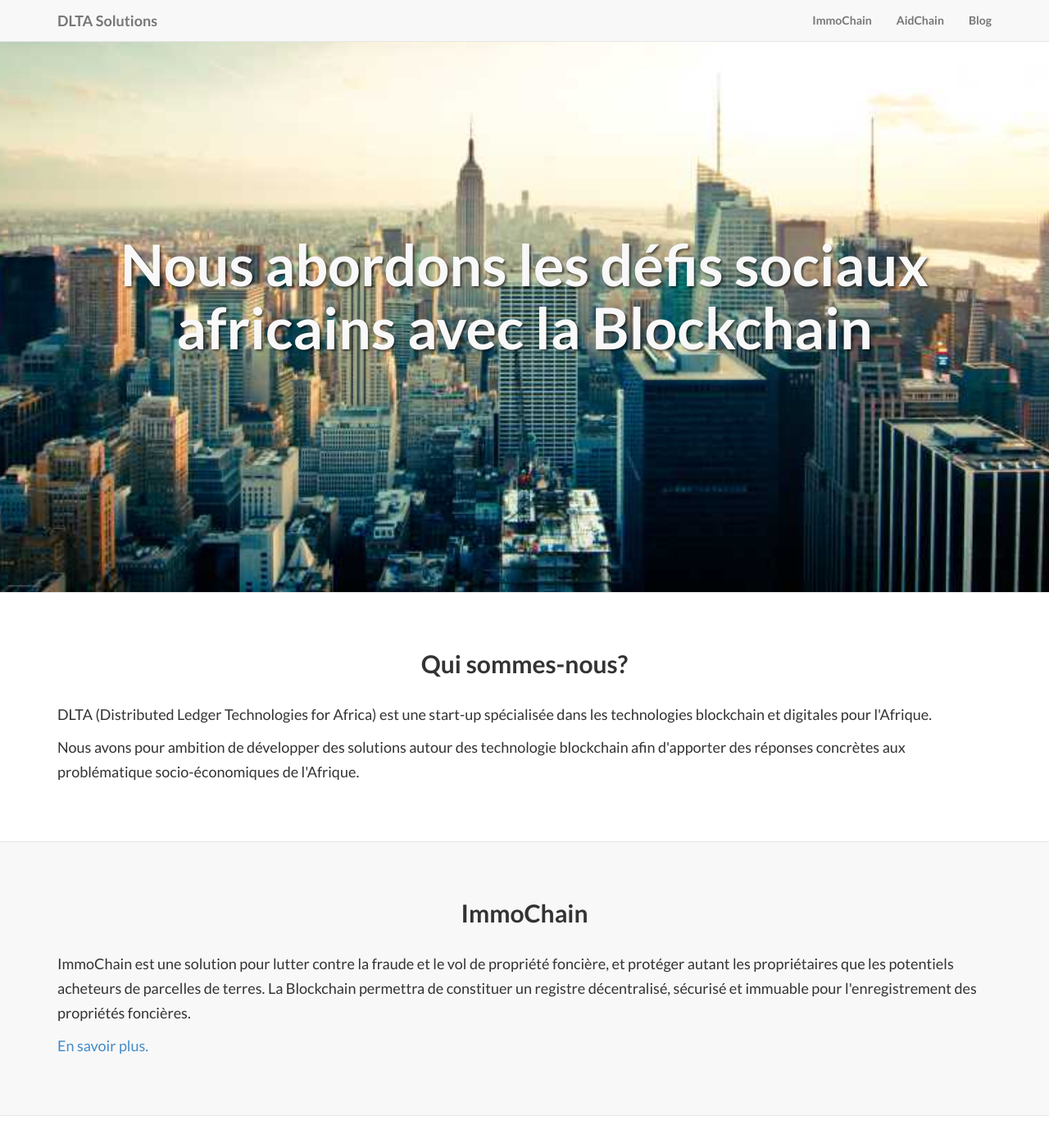
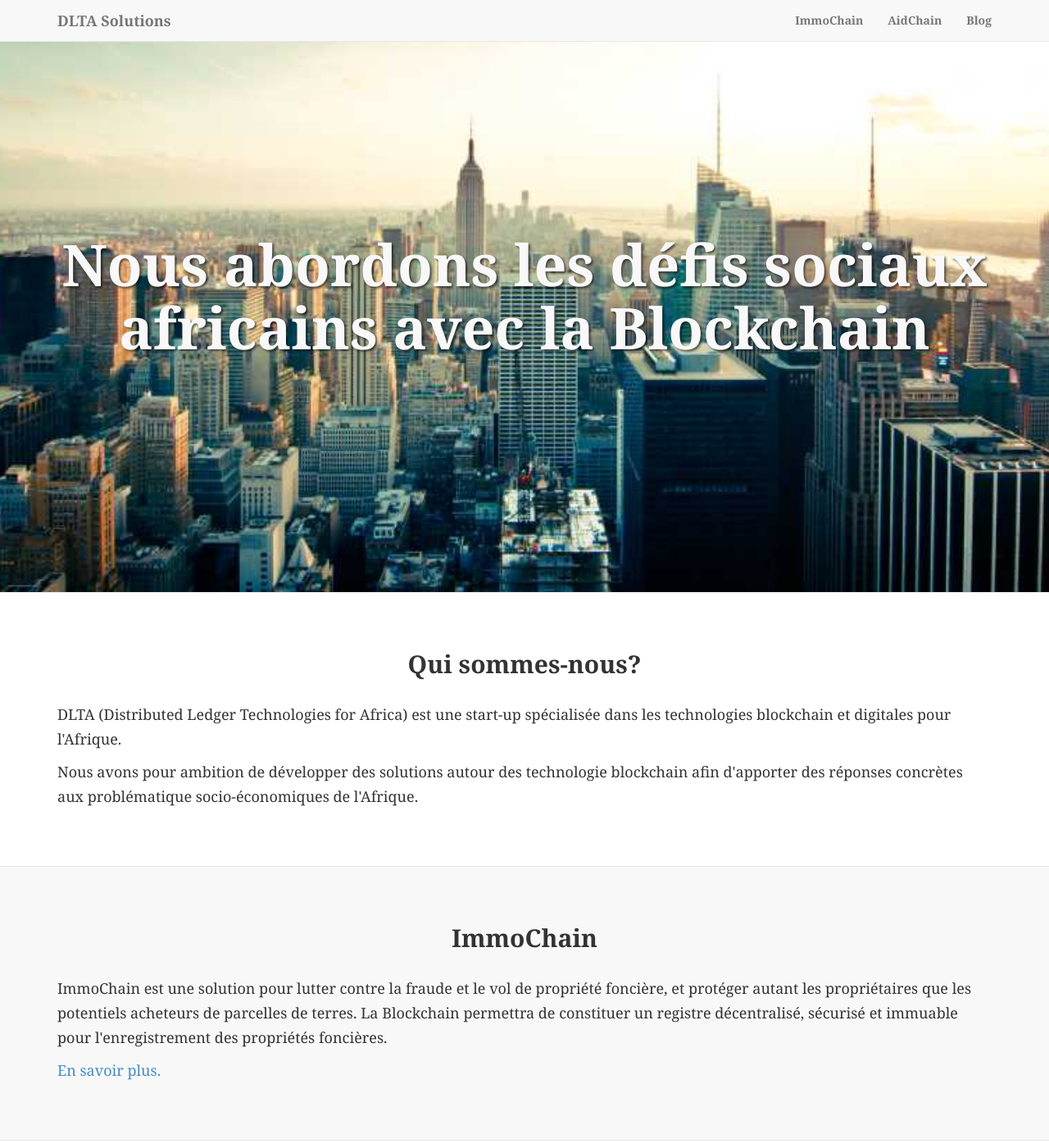
Before and after one commit to dltasolutions/dltasolutions.github.io, a Jekyll site: the page built from index.html, in a window 1280 px wide and 1400 px high. Shown: the whole window at 82% size. Built offline with Jekyll 4.4.1, drawn with Linux system fonts in a browser that asks for light colours; the list of posts is cut into pages by our own code.

Commit message:
Update landing-page.css

```diff
--- a/css/landing-page.css
+++ b/css/landing-page.css
@@ -17,7 +17,8 @@
 h4,
 h5,
 h6 {
-    font-family: "Lato","Helvetica Neue",Helvetica,Arial,sans-serif;
+    /*font-family: "Lato","Helvetica Neue",Helvetica,Arial,sans-serif;*/
+    font-family: "Georgia", Georgia, serif;
     font-weight: 700;
 }
 
```
